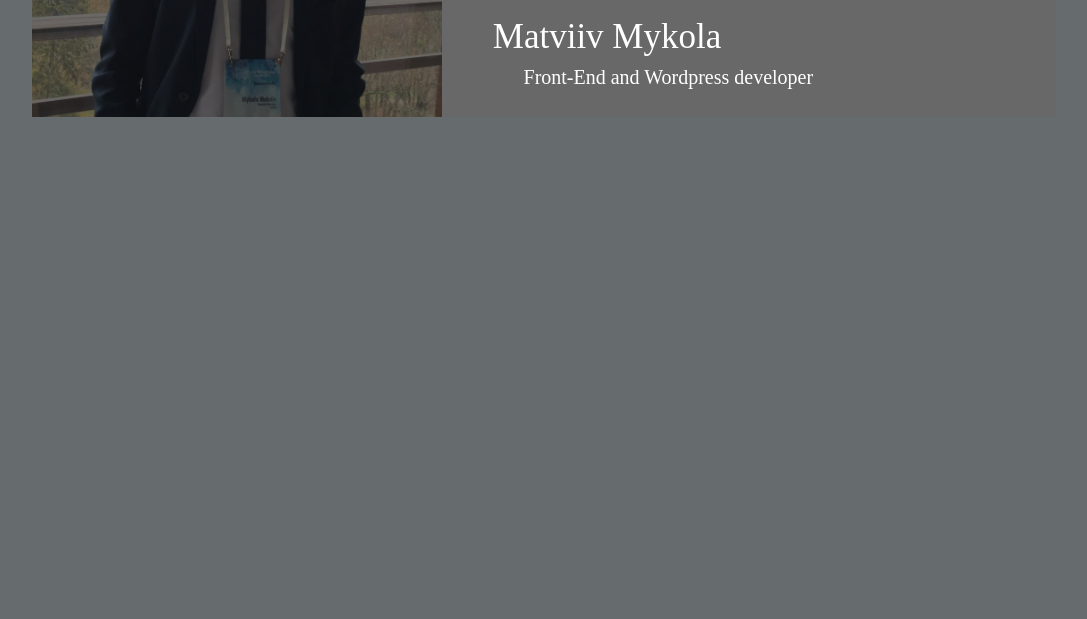
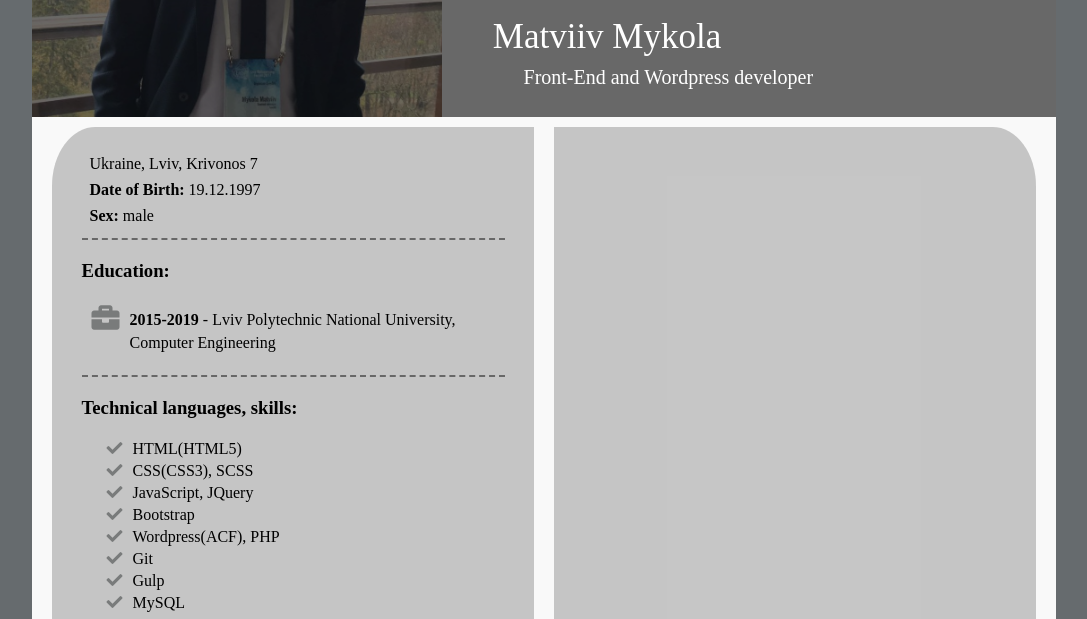
Before and after one commit to MykolaMatviiv/homepage, a plain HTML site: page index.html in a window 1280 px wide. Shown: the part 333-952 px from the top of the page, without its empty margins (96-1183 px from the left). Before the commit the page ends 800 px from the top, so only its background shows below. Drawn offline with Linux system fonts and the light colour scheme.

Commit message:
block information about me(fixes #17)

```diff
--- a/index.html
+++ b/index.html
@@ -51,6 +51,45 @@
 					</div>
 				</div>
 			</section>
+			<section class="about_me">
+				<div class="row">
+					<div class="col_2">
+						<div class="short_my_info">
+							<p class="place">Ukraine, Lviv, Krivonos 7</p>
+							<p class="birth_day"><span>Date of Birth:</span> 19.12.1997</p>
+							<p class="sex"><span>Sex:</span> male</p>
+						</div>
+						<div class="education">
+							<h3>Education:</h3>
+							<div class="education_info"><i class="fas fa-briefcase"></i><p><span>2015-2019</span> -  Lviv Polytechnic National University, Computer Engineering</p></div>
+						</div>
+						<div class="skills">
+							<h3>Technical languages, skills:</h3>
+							<ul>
+								<li><i class="fas fa-check"></i>HTML(HTML5)</li>
+								<li><i class="fas fa-check"></i>CSS(CSS3), SCSS</li>
+								<li><i class="fas fa-check"></i>JavaScript, JQuery</li>
+								<li><i class="fas fa-check"></i>Bootstrap</li>
+								<li><i class="fas fa-check"></i>Wordpress(ACF), PHP</li>
+								<li><i class="fas fa-check"></i>Git</li>
+								<li><i class="fas fa-check"></i>Gulp</li>
+								<li><i class="fas fa-check"></i>MySQL</li>
+							</ul>
+						</div>
+						<div class="languages">
+							<h3>Languages:</h3>
+							<ul>
+								<li><i class="fas fa-check"></i><span>Ukraine</span> (native)</li>
+								<li><i class="fas fa-check"></i><span>English</span> (B2)</li>
+								<li><i class="fas fa-check"></i><span>Russion</span> (C1)</li>
+							</ul>
+						</div>
+					</div>
+					<div class="col_2">
+
+					</div>
+				</div>
+			</section>
 		</section>
 	</body>
 </html>
--- a/style/style.css
+++ b/style/style.css
@@ -1,12 +1,13 @@
 body{
 	background: #666b6e;
+	font-size: 16px;
 }
-a{
-	transition: all 500ms;
-	-webkit-transition: all 500ms;
-	-moz-transition: all 500ms;
-	-o-transition: all 500ms;
-	-ms-transition: all 500ms;
+a, i{
+	transition: all 300ms;
+	-webkit-transition: all 300ms;
+	-moz-transition: all 300ms;
+	-o-transition: all 300ms;
+	-ms-transition: all 300ms;
 }
 ul {
     list-style: none;
@@ -20,8 +21,20 @@ ul {
 .row{
 	display: flex;
 }
+.col_2{
+	width: 43%;
+	padding: 0 3%;
+	background: #a6a6a69c;
+	margin-bottom: 30px;
+}
+.col_2:nth-child(2n+1){
+	border-top-left-radius: 9%;
+}
+.col_2:nth-child(2n){
+	border-top-right-radius: 9%;
+}
 
-
+/*--- start top_block ---*/
 .top_block{
 	position: relative;
 }
@@ -84,6 +97,69 @@ ul {
     margin-left: 48%;
     font-size: 20px;
 }
+/*--- end top_block ---*/
+
+/*--- start about_me ---*/
+.about_me{
+	position: relative;
+	padding: 10px 20px;
+}
+.about_me .row{
+	flex-wrap: wrap;
+	justify-content: space-between;
+}
+.about_me .short_my_info{
+	padding-top: 20px;
+	border-bottom: 2px dashed #686868;
+	padding-bottom: 5px;
+	margin-bottom: 20px;
+}
+.about_me .short_my_info p{
+	margin: 8px;
+}
+.about_me .short_my_info p span {
+    font-weight: 800;
+}
+.about_me .skills{
+	border-bottom: 2px dashed #686868;
+	padding-bottom: 5px;
+	margin-bottom: 20px;
+}
+.about_me ul{
+	padding-left: 15px;
+}
+.about_me ul li i{
+	font-size: 16px;
+}
+.about_me ul li:hover i{
+	color: #2fda26;
+}
+.about_me .education{
+	border-bottom: 2px dashed #686868;
+	padding-bottom: 5px;
+	margin-bottom: 20px;
+}
+.about_me .education .education_info i{
+	float: left;
+	font-size: 28px;
+}
+.about_me .education .education_info:hover i{
+	color: #22801d;
+}
+.about_me .education .education_info p{
+	line-height: 23px;
+    padding-top: 7px;
+}
+.about_me .education .education_info p span{
+	font-weight: 600;
+}
+.about_me .languages ul li span{
+	font-weight: 600;
+}
+/*--- end about_me ---*/
+
+
+
 
 @media only screen and (max-width: 920px){
 	.top_block .row{
@@ -126,4 +202,15 @@ ul {
 	.social_block ul{
 		padding-left: 0;
 	}
+	.col_2{
+		width: 94%;
+		border-top-left-radius: 25px !important;
+		border-top-right-radius: 25px !important;
+	}
+	.about_me ul li i{
+		color: #22801d;
+	}
+	.about_me .education .education_info i{
+		color: #22801d;
+	}
 }
```
